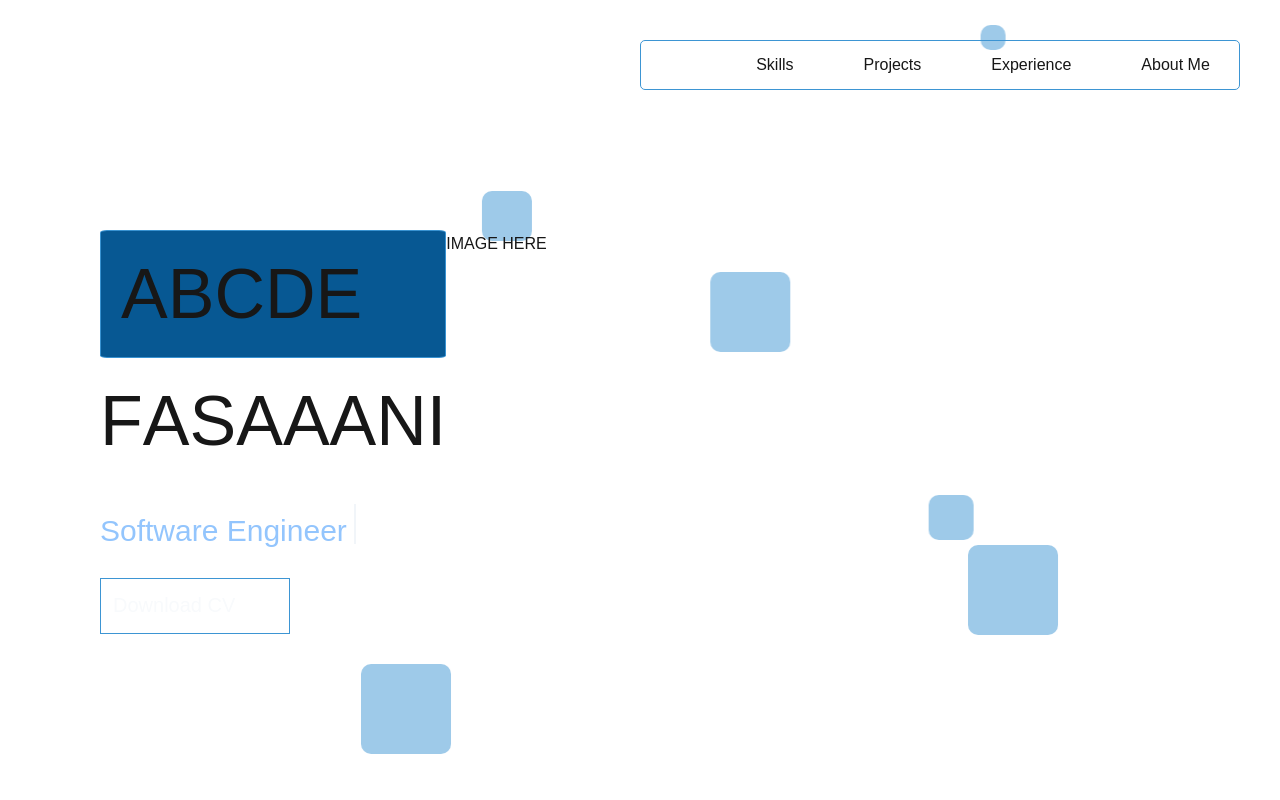
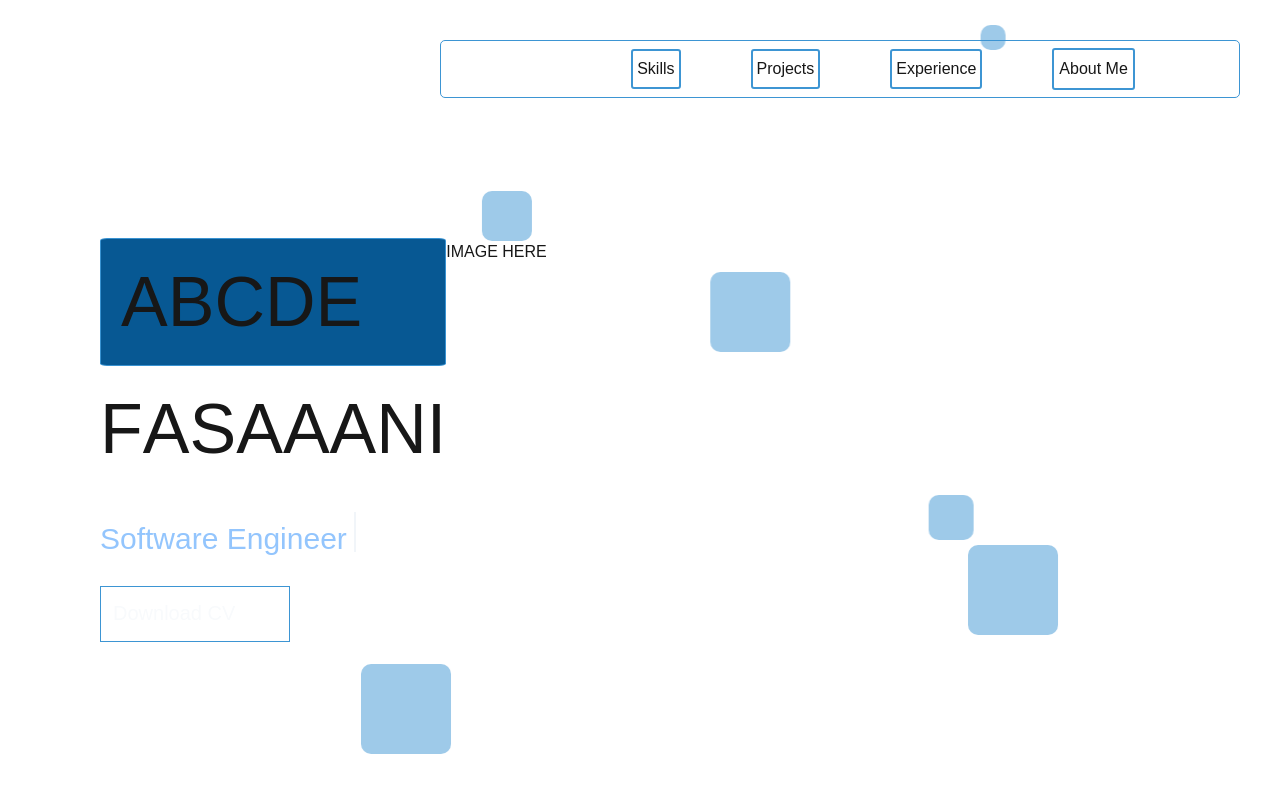
Before and after one commit to GhaziDev/Ghazi-Portfolio, a Next.js app: page / in a window 1280 px wide. Shown: the top 800 px of the page. Built offline with nearby package versions, Linux system fonts and the light colour scheme.

Commit message:
Navigation bar implementation is done

```diff
--- a/src/app/components/experience/exp.tsx
+++ b/src/app/components/experience/exp.tsx
@@ -12,7 +12,7 @@ export default function ExperienceComp({clickedElement}){
         return ExpDescription.map((exp)=>{
             return(
 <div key={exp.title} className='flex flex-wrap flex-col w-[600px]   p-[40px] pb-[200px]'>
-                <motion.div key={exp.title}  whileHover={{scale:1.05}} whileInView={{opacity:1,left:'0px'}} transition={{duration:0.8}} initial={{opacity:0,left:'-100px'}} className='relative flex  items-center justify-center rounded-md gap-6 ' id='ta'>
+                <motion.div key={exp.title}  whileHover={{scale:1.05}} whileInView={{opacity:1,left:'0px'}} transition={{duration:0.4}} initial={{opacity:0,left:'-100px'}} className='relative flex  items-center justify-center rounded-md gap-6 ' id='ta'>
 
 
           <motion.div className='bg-slate-50 p-[10px] rounded-md h-fit w-fit' id='left'>
--- a/src/app/components/skills/skills.tsx
+++ b/src/app/components/skills/skills.tsx
@@ -14,7 +14,7 @@ export default function SkillComp(){
         Object.keys(skills).map((skill)=>{
             const [desc,Comp] = skills[skill]
             return(
-                < motion.div key={skill}  {...clickedElement} animate={{width:clickedElement.id==skill?'300px':'140px',zIndex:clickedElement.id==skill?3:0}} whileTap={{scale:0.9, borderBottom:'0px'}} {...hoveredElement} whileHover={{width:'300px'}}  id={`${skill}`} className={` pt-4  cursor-pointer bg-incolor  justify-center items-center flex flex-row flex-wrap gap-2 w-[140px] h-[140px] border-t-[1px] rounded-tl-[5px] rounded-tr-[5px]  border-r-[1px] border-l-[1px] border-b-[0px]  border-outcolor`}>
+                < motion.div key={skill}  {...clickedElement}  animate={{width:clickedElement.id==skill?'300px':'140px',zIndex:clickedElement.id==skill?3:0}} whileTap={{scale:0.9, borderBottom:'0px'}} {...hoveredElement} whileHover={{width:'300px'}}  id={`${skill}`} className={` pt-4  cursor-pointer bg-incolor  justify-center items-center flex flex-row flex-wrap gap-2 w-[140px] h-[140px] border-t-[1px] rounded-tl-[5px] rounded-tr-[5px]  border-r-[1px] border-l-[1px] border-b-[0px]  border-outcolor`}>
 
                 <motion.div {...clickedElement} animate={{width:clickedElement.id==skill?'300px':'140px',zIndex:clickedElement.id==skill?3:0}}  className=' pointer-events-none  w-[100%] flex flex-col flex-wrap items-center justify-center' ><Comp size='40px'></Comp></motion.div>
                 <motion.div className='pointer-events-none'>{skill}</motion.div>
--- a/src/app/layout.tsx
+++ b/src/app/layout.tsx
@@ -29,7 +29,6 @@ export default function RootLayout({
       <body
         className={`${geistSans.variable} ${geistMono.variable} antialiased overflow-x-hidden`}
       >
-        <Navigation></Navigation>
         {children}
       </body>
     </html>
--- a/src/app/page.tsx
+++ b/src/app/page.tsx
@@ -1,6 +1,7 @@
 'use client';
-import {motion} from 'motion/react'
+import {motion, useInView,inView} from 'motion/react'
 import { FaFileArrowDown } from "react-icons/fa6";
+import { createContext, useRef, } from 'react';
 
 
 
@@ -8,15 +9,17 @@ import { FaFileArrowDown } from "react-icons/fa6";
 
 
 
-
-import {useState} from 'react'
+import {useState,useEffect} from 'react'
 import Link from "next/link";
 import AboutMe from "./sections/aboutme";
 import Experience from "./sections/experience";
 import Projects from "./sections/projects";
 import Footer from "./sections/footer";
 import Skill from "./sections/skills";
+import Navigation, { NavWrapper, Wrapper } from './sections/nav';
 
+
+const SecId = createContext('')
 
 
 export default function Home() {
@@ -26,29 +29,54 @@ interface Click {
 }
   const [hoverELement, setHoverElement] = useState<string>('')
   const [clickElement,setClickElement] = useState<string>("")
-  const controlHover = (id:string)=>{
-    setHoverElement(id)
-  }
-  const controlHoverx = (e)=>{
-    setHoverElement(e.target.id)
-  }
 
-  const controlClick = (id:string)=>{
-    console.log(id)
+  const [id,setId] = useState<string|''>('')
 
-    setClickElement(id)
-    console.log(clickElement)
+  const aboutMeRef = useRef(null)
+  const expRef = useRef(null)
+  const proRef = useRef(null)
+  const skillsRef = useRef(null)
+  const headerRef = useRef(null)
+
+  const isAboutMeInView = useInView(aboutMeRef)
+  const expInView = useInView(expRef)
+  const proInView = useInView(proRef)
+  const skillsInView = useInView(skillsRef)
+  const headerInView = useInView(headerRef)
 
 
-  }
-  const controlClickx = (e)=>{
-    setClickElement(e.target.id)
-  }
+  useEffect(()=>{
+    if(isAboutMeInView){
+      setId(aboutMeRef?.current?.id)
+
+
+    }
+
+    if(expInView){
+      setId(expRef?.current?.id)
+    }
+
+    if(proInView){
+      setId(proRef?.current?.id)
+    }
+    if(skillsInView){
+      setId(skillsRef?.current?.id)
+    }
+
+    if(headerInView){
+      setId('headersec')
+    }
+  },[isAboutMeInView, expInView,proInView, skillsInView])
+
+
   return (
+
+    <SecId.Provider value={id}>
+      <Navigation></Navigation>
     <div id='mainpage' className="  flex flex-wrap flex-col p-[100px] gap-[500px] overflow-hidden ">
 
 
-      <div id='headersec' className='flex flex-row flex-nowrap  '>
+      <div id='headersec' ref={headerRef} className='flex flex-row flex-nowrap  '>
       <div className="bubbles">
       <div className="bubble"></div>
     <div className="bubble"></div>
@@ -133,8 +161,10 @@ interface Click {
           </div>
         </div>
       </div>
+      <div></div>
       <motion.div
-      initial={{ opacity: 0, bottom: "-200px" }}
+      ref={aboutMeRef}
+      initial={{ opacity: 0, bottom: "-50px" }}
       whileInView={{ opacity: 1, bottom: "0px" }}
       transition={{ duration: 1 }}
       id="aboutme"
@@ -142,9 +172,9 @@ interface Click {
     >
       <motion.div
 
-      initial={{bottom:'100px'}}
+      initial={{bottom:'150px'}}
         whileInView={{ boxShadow: "10px 10px 2px rgba(58, 147, 211, 0.98)" ,bottom:'200px'}}
-        transition={{ duration: 0.9, delay: 0.4 }}
+        transition={{ duration: 0.5, delay: 0.4 }}
         id="right"
         className=" relative left-[200px]  z-[-1] border-[2px] border-outcolor bg-incolor w-[350px] h-[350px] text-[60px] p-7 rounded-sm"
       >
@@ -153,19 +183,28 @@ interface Click {
       <AboutMe></AboutMe>
       </motion.div>
 
-      <motion.div className='fonts-serif' id='expsec'>
+      <motion.div ref={expRef} className='fonts-serif' id='expsec'>
       <motion.div  whileInView={{opacity:1, left:'0px'}} transition={{duration:1.5, type:'spring',stiffness:100,damp:10,bounce:0.1}} initial={{opacity:0,left:'-100px'}} id='exptitle' className=' relative text-[60px] font-serif'>Experience</motion.div>
 
       <Experience></Experience>
       </motion.div>
 
 
+      <motion.div ref={proRef} className='' id='projectsec'>
 
+      <motion.div  whileInView={{opacity:1,left:'0px'}} transition={{duration:0.8}} initial={{opacity:0,left:'-200px'}} id='projecttitle' className='relative text-[60px] font-serif'>Projects</motion.div>
       <Projects></Projects>
+      </motion.div>
+      <motion.div ref={skillsRef} id='skillsec' className='flex flex-col flex-wrap gap-5 p-5'>
+       <motion.div  whileInView={{opacity:1,left:'0px'}} transition={{duration:0.8}} initial={{opacity:0,left:'-200px'}} id='projecttitle' className='relative text-[60px] font-serif'>Skills</motion.div>
 
       <Skill></Skill>
+      </motion.div>
 
       <Footer></Footer>
     </div>
+    </SecId.Provider>
   );
 }
+
+export {SecId}
--- a/src/app/sections/nav.tsx
+++ b/src/app/sections/nav.tsx
@@ -1,41 +1,183 @@
-'use client'
-import {useState,useEffect} from 'react'
+"use client";
+import { useState, useEffect, useContext } from "react";
 
-import {motion} from 'motion/react'
-import { BiArrowFromLeft } from 'react-icons/bi'
+import { motion, useAnimate } from "motion/react";
+import { BiArrowFromLeft } from "react-icons/bi";
+import { BiArrowFromRight } from "react-icons/bi";
+import { SecId } from "../page";
 
-import { useRouter } from 'next/router'
-import { usePathname, useSearchParams } from "next/navigation";
+import { useRouter } from "next/router";
 
-export default function Navigation(){
-    const search = useSearchParams()
-    const pathname = usePathname()
+export function Wrapper() {
+  return <div></div>;
+}
+export function NavWrapper() {
+  return (
+    <motion.div className="z-3  sticky top-0 flex w-[100vw] p-10 justify-end"></motion.div>
+  );
+}
 
-    const [selectedSec,setSelectedSec] = useState<string>('')
-    const [navState,setNavState] = useState<boolean>(false)
+export default function Navigation() {
+  const divId = useContext(SecId);
+  const [aboutme, aboutmeAnimate] = useAnimate();
+  const [exp, expAnimate] = useAnimate();
+  const [pro, proAnimate] = useAnimate();
+  const [skills, skillsAnimate] = useAnimate();
+  const [isShrinked,setIsShrinked] = useState<boolean>(false)
+  const [loaded,setLoaded] = useState<boolean>(false)
+  const shrinkNavigationBar = (e)=>{
+    if(e.target.id =='shrink'){
+        setIsShrinked(true)
 
-    useEffect(()=>{
-        console.log(search.get('#'))
-    },[search])
+    }
+    else{
+    setIsShrinked(false)
+  }
+}
 
-
-    return(
-        <motion.div className='z-3  sticky top-0 flex w-[100vw] p-10 justify-end' >
-
-<motion.div id='navmain' className=' z-[1000000] sticky top-0 right-0 justify-center items-center p-5  flex flex-row-reverse gap-[70px] border-outcolor border-[1px] rounded-[5px]  ' initial={{opacity:0,height:'50px',width:'0px'}}
-animate={{width:'600px',opacity:1}} transition={{delay:0.5,duration:1}}>
-<motion.div className='' initial={{opacity:0}} animate={{opacity:1}} transition={{duration:0.5,delay:1.5}}>About Me</motion.div>
-<motion.div initial={{opacity:0}} animate={{opacity:1}} transition={{duration:0.5,delay:1.5}}>Experience</motion.div>
-<motion.div initial={{opacity:0}} animate={{opacity:1}} transition={{duration:0.5,delay:1.5}}>Projects</motion.div>
-<motion.div initial={{opacity:0}} animate={{opacity:1}} transition={{duration:0.5,delay:1.5}}>Skills</motion.div>
-<BiArrowFromLeft color='white'></BiArrowFromLeft>
-</motion.div>
-
-</motion.div>
-
-    )
+  useEffect(() => {
+    setLoaded(true)
+    if(loaded){
+    if (aboutme.current && divId == "aboutme") {
+      aboutmeAnimate(
+        aboutme.current,
+        { boxShadow: "5px 5px 2px rgba(58, 147, 211, 0.98)" },
+        { duration: 3, ease: "easeInOut" }
+      );
+    }
+    else {
+      if(aboutme.current){
+      aboutmeAnimate(
+        aboutme.current,
+        { boxShadow: "0px 0px 0px transparent" },
+        { duration: 1 }
+      );
+    }
 
 
 
+    }
+
+    if (exp.current && divId == "expsec") {
+        expAnimate(
+          exp.current,
+          { boxShadow: "5px 5px 2px rgba(58, 147, 211, 0.98)" },
+          { duration: 3, ease: "easeInOut" }
+        );
+      } else {
+        if(exp.current){
+        expAnimate(
+          exp.current,
+          { boxShadow: "0px 0px 0px transparent" },
+          { duration: 1 }
+        );
+      }
+
+
+
+      }
+      if (pro.current && divId == "projectsec") {
+        proAnimate(
+          pro.current,
+          { boxShadow: "5px 5px 2px rgba(58, 147, 211, 0.98)" },
+          { duration: 3, ease: "easeInOut" }
+        );
+      } else {
+        if(pro.current){
+        proAnimate(
+          pro.current,
+          { boxShadow: "0px 0px 0px transparent" },
+          { duration: 1 }
+        );
+      }
+
+
+
+      }
+      if (skills && divId == "skillsec") {
+        skillsAnimate(
+          skills.current,
+          { boxShadow: "5px 5px 2px rgba(58, 147, 211, 0.98)" },
+          { duration: 3, ease: "easeInOut" }
+        );
+      } else {
+        if(skills.current){
+        skillsAnimate(
+          skills.current,
+          { boxShadow: "0px 0px 0px transparent" },
+          { duration: 1 }
+        );
+      }
+
+
+
+      }
+    }
+  }, [divId]);
+  console.log(divId);
+
+  if(!isShrinked){
+
+    return (
+        <motion.div className="z-[1000]  sticky top-0 flex w-[100vw] p-10 justify-end">
+          <motion.div
+            id="navmain"
+            className=" z-[1000000] sticky top-0 right-0 justify-center items-center p-7  flex flex-row-reverse gap-[70px] border-outcolor border-[1px] rounded-[5px]  "
+            initial={{ opacity: 0, height: "50px", width: "0px" }}
+            animate={{ width: "800px", opacity: 1 }}
+            transition={{ delay: 0.5, duration: 1 }}
+          >
+            <motion.div
+              ref={aboutme}
+              className="p-[5px] flex justify-center border-outcolor border-[2px] rounded-[3px] hover:scale-105 cursor-pointer transition-[all ] duration-300 "
+              initial={{ opacity: 0 ,boxShadow:'0px 0px 0px transparent'}}
+              animate={{ opacity: 1 }}
+              transition={{ duration: 0.5, delay: 1.5 }}
+            >
+              About Me
+            </motion.div>
+            <motion.div
+            ref={exp}
+            className="p-[4px] flex justify-center border-outcolor border-[2px] rounded-[3px] hover:scale-105 cursor-pointer transition-[all ] duration-300 "
+              initial={{ opacity: 0 }}
+              animate={{ opacity: 1 }}
+              transition={{ duration: 0.5, delay: 1.5 }}
+            >
+              Experience
+            </motion.div>
+            <motion.div
+            ref={pro}
+            className="p-[4px] flex justify-center border-outcolor border-[2px] rounded-[3px] hover:scale-105 cursor-pointer transition-[all ] duration-300 "
+              initial={{ opacity: 0 }}
+              animate={{ opacity: 1 }}
+              transition={{ duration: 0.5, delay: 1.5 }}
+            >
+              Projects
+            </motion.div>
+            <motion.div
+            ref={skills}
+            className="p-[4px] flex justify-center border-outcolor border-[2px] rounded-[3px] hover:scale-105 cursor-pointer transition-[all ] duration-300 "
+              initial={{ opacity: 0 }}
+              animate={{ opacity: 1 }}
+              transition={{ duration: 0.5, delay: 1.5 }}
+            >
+              Skills
+            </motion.div >
+            <BiArrowFromLeft className='cursor-pointer' id='shrink' color="white" onClick={shrinkNavigationBar}></BiArrowFromLeft>
+          </motion.div>
+        </motion.div>
+      )
+    }
+
+
+  return(
+    <motion.div className='z-[1000]  sticky top-0 flex w-[100vw] p-10 justify-end' >
+      <motion.div  className=" cursor-pointer z-[1000000] sticky top-0 right-0 justify-center items-center p-7  flex flex-row-reverse gap-[70px] border-outcolor border-[1px] rounded-[5px]  " initial={{width:'0px',height:'50px'}} animate={{width:'80px'}} transition={{duration:0.3}}>
+      <BiArrowFromRight id='expand' color='white' onClick={shrinkNavigationBar} ></BiArrowFromRight>
+      </motion.div>
+
+
+    </motion.div>
+  )
 
 }
--- a/src/app/sections/projects.tsx
+++ b/src/app/sections/projects.tsx
@@ -4,14 +4,12 @@ import {motion} from 'motion/react'
 export default function Projects(){
 
     return(
-        <motion.div className='' id='projectsec'>
-      <motion.div  whileInView={{opacity:1,left:'0px'}} transition={{duration:0.8}} initial={{opacity:0,left:'-200px'}} id='projecttitle' className='relative text-[60px] font-serif'>Projects</motion.div>
+
 
       <div id='projectWrapper' className='flex gap-5 justify-center items-center flex-wrap pt-[350px]'>
         <ProjectComp></ProjectComp>
       </div>
 
-      </motion.div>
     )
 
 }
--- a/src/app/sections/skills.tsx
+++ b/src/app/sections/skills.tsx
@@ -4,11 +4,9 @@ import SkillComp from '../components/skills/skills'
 export default function Skill(){
 
     return(
-        <motion.div id='skillsec' className='flex flex-col flex-wrap gap-5 p-5'>
-       <motion.div  whileInView={{opacity:1,left:'0px'}} transition={{duration:0.8}} initial={{opacity:0,left:'-200px'}} id='projecttitle' className='relative text-[60px] font-serif'>Skills</motion.div>
 
       <div className='flex justify-center items-center w-[100%]'>
-      <motion.div id='skills' className=' grid grid-cols-[repeat(5,0fr)] '>
+      <motion.div id='skills' initial={{opacity:0,left:'-400px'}} whileInView={{opacity:1,left:'0px'}} transition={{duration:0.8,delay:0.5}} className='relative grid grid-cols-[repeat(5,0fr)] '>
 
         {<SkillComp></SkillComp>}
 
@@ -20,7 +18,6 @@ export default function Skill(){
 
       </motion.div>
       </div>
-      </motion.div>
 
     )
 }
```
Also changed, not shown: src/app/[admin]/page.tsx (added).
